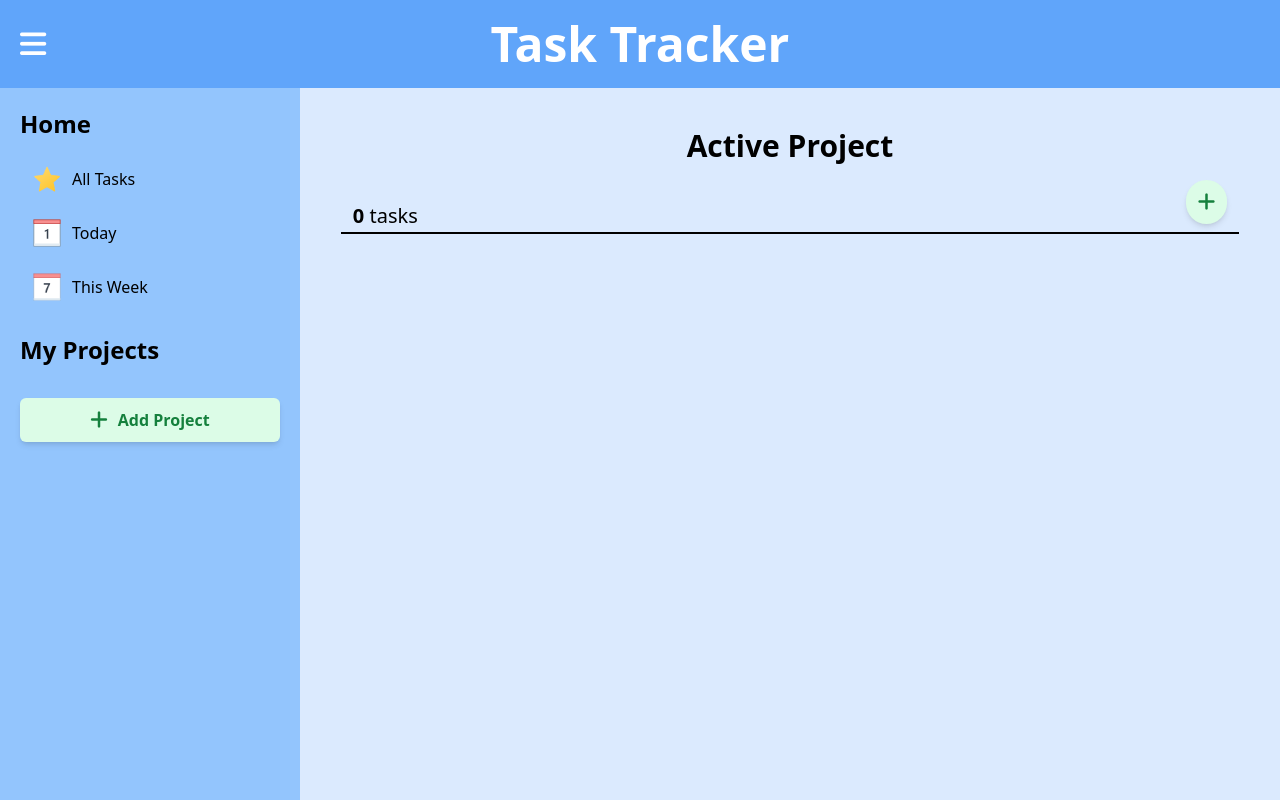
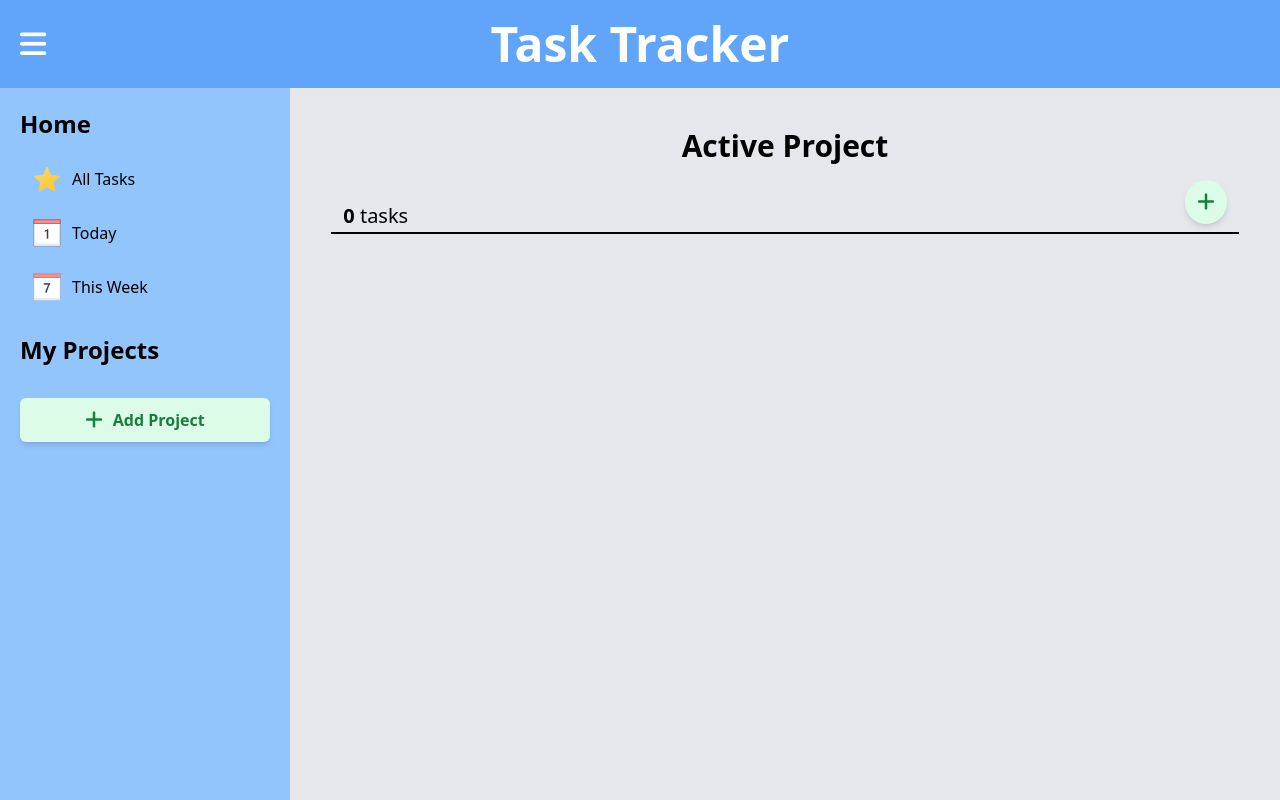
Before and after one commit to spencerhill97/task-tracker, a React (Vite) app: page / in a window 1280 px wide. Built offline with nearby package versions, Linux system fonts and the light colour scheme.

Commit message:
implemented functionality to mark tasks complete in memory

```diff
--- a/src/App.jsx
+++ b/src/App.jsx
@@ -12,8 +12,10 @@ function App() {
       {addTaskForm && <AddTaskForm />}
       {editTaskForm && <EditTaskForm />}
       <Header />
-      <Sidebar />
-      <ActiveProject />
+      <section className="main-content">
+        <Sidebar />
+        <ActiveProject />
+      </section>
     </main>
   );
 }
--- a/src/components/ActiveProject.jsx
+++ b/src/components/ActiveProject.jsx
@@ -1,4 +1,3 @@
-import { useState } from "react";
 import { useGlobalContext } from "../context/GlobalContext";
 import Task from "../ui/Task";
 
@@ -6,7 +5,7 @@ const ActiveProject = () => {
   const { activeProject, addTaskForm, setAddTaskForm } = useGlobalContext();
 
   return (
-    <section className="active-project">
+    <article className="active-project">
       <div className="active-project__header">
         <h2 className="active-project__header__title">
           {activeProject ? activeProject.name : "Active Project"}
@@ -24,7 +23,7 @@ const ActiveProject = () => {
           <i className="active__project__header__add-btn__icon fa-solid fa-plus"></i>
         </button>
       </div>
-      <article className="active-project__tasks">
+      <div className="active-project__tasks">
         {activeProject &&
           activeProject.getTasks().map((task) => {
             return (
@@ -34,8 +33,8 @@ const ActiveProject = () => {
               />
             );
           })}
-      </article>
-    </section>
+      </div>
+    </article>
   );
 };
 
--- a/src/components/Sidebar.jsx
+++ b/src/components/Sidebar.jsx
@@ -28,8 +28,8 @@ const Sidebar = () => {
   }
 
   return (
-    <section className="sidebar">
-      <article className="sidebar__list">
+    <article className="sidebar">
+      <div className="sidebar__list">
         <h3 className="sidebar__list__title">Home</h3>
         <ul>
           {StorageClass.getProjects()
@@ -49,8 +49,8 @@ const Sidebar = () => {
               );
             })}
         </ul>
-      </article>
-      <article className="sidebar__list user-projects">
+      </div>
+      <div className="sidebar__list user-projects">
         <h3 className="sidebar__list__title">My Projects</h3>
         <ul>
           {StorageClass.getProjects()
@@ -65,7 +65,7 @@ const Sidebar = () => {
               );
             })}
         </ul>
-      </article>
+      </div>
       <div className="sidebar__createProject">
         {isActive ? (
           <form className="createProject__form" onSubmit={handleSubmit}>
@@ -99,7 +99,7 @@ const Sidebar = () => {
           </button>
         )}
       </div>
-    </section>
+    </article>
   );
 };
 
--- a/src/input.css
+++ b/src/input.css
@@ -37,13 +37,17 @@
 }
 
 main {
-  @apply relative min-h-screen w-full grid grid-rows-[min-content_1fr] grid-cols-[300px_1fr];
+  @apply min-h-screen h-full w-full flex flex-col;
+}
+
+/*======================================== comment ======================================== */
+.main-content {
+  @apply min-h-full flex grow w-full;
 }
 
 /*======================================== comment ======================================== */
 .header {
-  @apply w-full relative bg-blue-400 p-5 text-white font-bold flex content-center
-  justify-center items-center col-span-2;
+  @apply w-full relative bg-blue-400 p-5 text-white font-bold flex items-center justify-center h-max;
 
   .dummy {
   }
@@ -59,7 +63,7 @@ main {
 
 /*======================================== comment ======================================== */
 .sidebar {
-  @apply pt-5 pb-5 bg-blue-300 px-5;
+  @apply pt-5 pb-5 px-5 min-h-full bg-blue-300;
 
   .dummy {
   }
@@ -69,7 +73,7 @@ main {
   }
 
   .sidebar__list__project {
-    @apply flex gap-x-2.5 rounded-md  items-center py-3 px-3 cursor-pointer capitalize
+    @apply flex gap-x-2.5 rounded-md  items-center py-3 px-3 cursor-pointer capitalize w-[250px]
     hover:bg-blue-100;
   }
 
@@ -82,7 +86,7 @@ main {
   }
 
   .createProject__form {
-    @apply flex flex-wrap justify-center gap-x-4 gap-y-4;
+    @apply flex flex-wrap w-[250px] justify-center gap-x-8 gap-y-4;
   }
 
   .createProject__form__input {
@@ -90,7 +94,7 @@ main {
   }
 
   .createProject__form__input__btn {
-    @apply w-[40%];
+    @apply w-[100px];
   }
 
   .createProject__btn {
@@ -105,7 +109,7 @@ main {
 
 /*======================================== comment ======================================== */
 .active-project {
-  @apply bg-blue-100 py-10 flex flex-col items-center;
+  @apply min-h-full bg-gray-200 py-10 flex flex-col items-center grow;
 
   .dummy {
   }
@@ -157,8 +161,12 @@ main {
     @apply flex bg-white items-center justify-between px-3 py-5;
   }
 
-  .task__container__details__form {
-    @apply grid place-items-center;
+  .task__container__checkbox {
+    @apply bg-white p-2 flex justify-center items-center cursor-pointer w-[20px] h-[20px] text-lg shadow-lg border-solid border border-gray-400;
+  }
+
+  .checked {
+    @apply bg-green-100 text-green-700 font-extrabold;
   }
 
   .task__container__details__name {
--- a/src/modules/StorageClass.jsx
+++ b/src/modules/StorageClass.jsx
@@ -87,4 +87,10 @@ export default class StorageClass {
       );
     StorageClass.saveStorage(todoList);
   }
+
+  static toggleTaskComplete(project, task) {
+    const todoList = StorageClass.getStorage();
+    todoList.getTask(project, task).toggleComplete();
+    StorageClass.saveStorage(todoList);
+  }
 }
--- a/src/modules/TaskClass.jsx
+++ b/src/modules/TaskClass.jsx
@@ -35,6 +35,10 @@ export default class TaskClass {
     this.completed = newCompleted;
   }
 
+  toggleComplete() {
+    this.completed = !this.completed;
+  }
+
   setDueDate(newDueDate) {
     this.dueDate = newDueDate;
   }
--- a/src/ui/Task.jsx
+++ b/src/ui/Task.jsx
@@ -1,9 +1,10 @@
-import { useRef, useState } from "react";
+import { useEffect, useRef, useState } from "react";
 import StorageClass from "../modules/StorageClass";
 import { useGlobalContext } from "../context/GlobalContext";
 
 const Task = ({ task }) => {
   const [toggle, setToggle] = useState(false);
+  const [isChecked, setIsChecked] = useState(false);
   const {
     activeProject,
     setActiveProject,
@@ -33,6 +34,11 @@ const Task = ({ task }) => {
     setActiveProject(StorageClass.getStorage().getProject(activeProject.name));
   };
 
+  const handleCheckbox = (e) => {
+    StorageClass.toggleTaskComplete(activeProject.name, task);
+    setActiveProject(StorageClass.getStorage().getProject(activeProject.name));
+  };
+
   return (
     <div
       onClick={handleToggle}
@@ -47,22 +53,19 @@ const Task = ({ task }) => {
           task.description ? "cursor-pointer" : ""
         }`}
       >
-        <div className="task__container__details first">
-          <form ref={checkRef} className="task__container__details__form">
-            <input type="checkbox" id="completed" name="completed" />
-          </form>
+        <div ref={checkRef} className="task__container__details first">
+          <div
+            className={`task__container__checkbox ${isChecked && "checked"}`}
+            onClick={() => {
+              setIsChecked(!isChecked);
+              handleCheckbox;
+            }}
+          >
+            {isChecked && <i className="fa-solid fa-check"></i>}
+          </div>
           <h4 className="task__container__details__name">{task.name}</h4>
         </div>
         <div className="task__container__details">
-          {/* <p
-                className={`task__container__details__priority ${
-                  (task.priority === "low" && "priority--low") ||
-                  (task.priority === "medium" && "priority--medium") ||
-                  (task.priority === "high" && "priority--high")
-                }`}
-              >
-                {task.priority}
-              </p> */}
           <p className="task__container__details__date">{task.dueDate}</p>
           <div className="task__container__details__functionality">
             <button
```
Also changed, not shown: src/components/EditTaskForm.jsx (+0 -22 lines), 1 other file (tests, documents, lock files or other folders).
